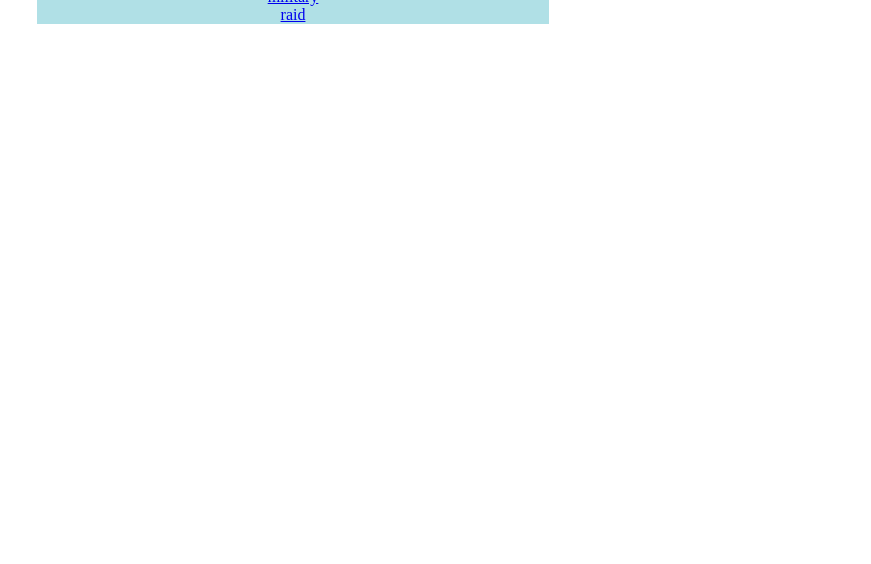
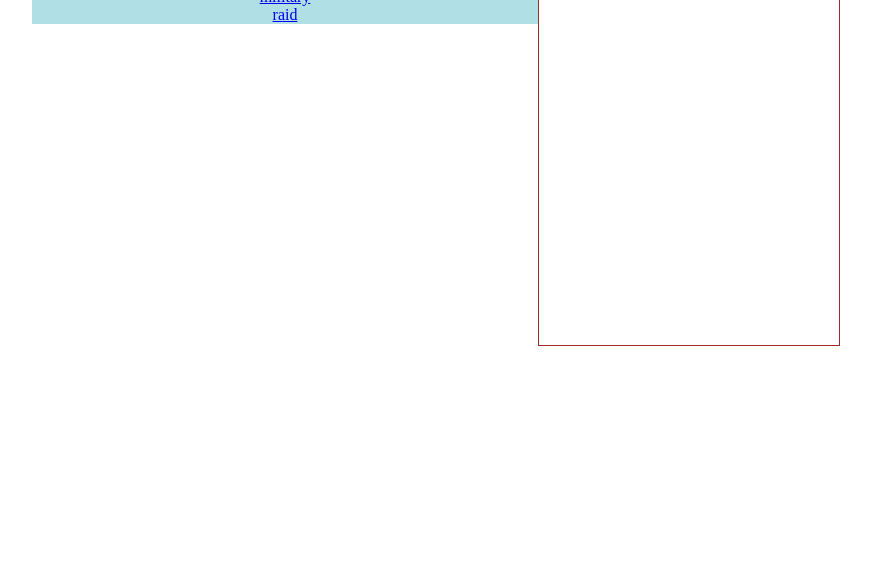
Before and after one commit to antsago/WeetyNews, a PHP site: page / in a window 1280 px wide. Shown: the part 236-800 px from the top of the page, without its empty margins (355-1226 px from the left). Run offline with PHP 8.4, Linux system fonts and the light colour scheme; some libraries are stand-ins or nearby versions.

Commit message:
Made main topics window slide when a topi cis clicked on

```diff
--- a/WeetyNews.css
+++ b/WeetyNews.css
@@ -2,11 +2,11 @@ body
 {
 
 }
+
 #news
 {
-		position: absolute;
 		margin-left:30%;
-		margin-right:30%;
+		float: left;
 		width:40%;
 		background-color:#b0e0e6;
 		text-align:center;
@@ -17,3 +17,13 @@ body
   display: block;
 
 }
+
+#news, .results-window{
+	display: inline-block;
+}
+
+.results-window{
+	width: 300px;
+	height: 500px;
+	border: 1px solid brown;
+}
--- a/index.html
+++ b/index.html
@@ -43,10 +43,10 @@
         	<a href="#">forces</a>
         	<a href="#">military</a>
         	<a href="#">raid</a>
-         </div>
-	 <div>
-	  <iframe></iframe>
-	</div>
+        </div>
+	 	<div class="results-window">
+		  <iframe src="http://www.google.com"></iframe>
+		</div>
         <script src="Libraries/Jquery.js"></script>
         <script>
         	$(document).ready(function(){
@@ -54,6 +54,8 @@
 		    $("#news").animate({width: "300px"}, function(){
 		      $("#news").animate({marginLeft: "0px"}, function(){
 			  $("iframe").attr("http://www.google.com");
+
+			  $(".results-window").animate({width: "600px"});
 			});
 		      });
 		    });
```
